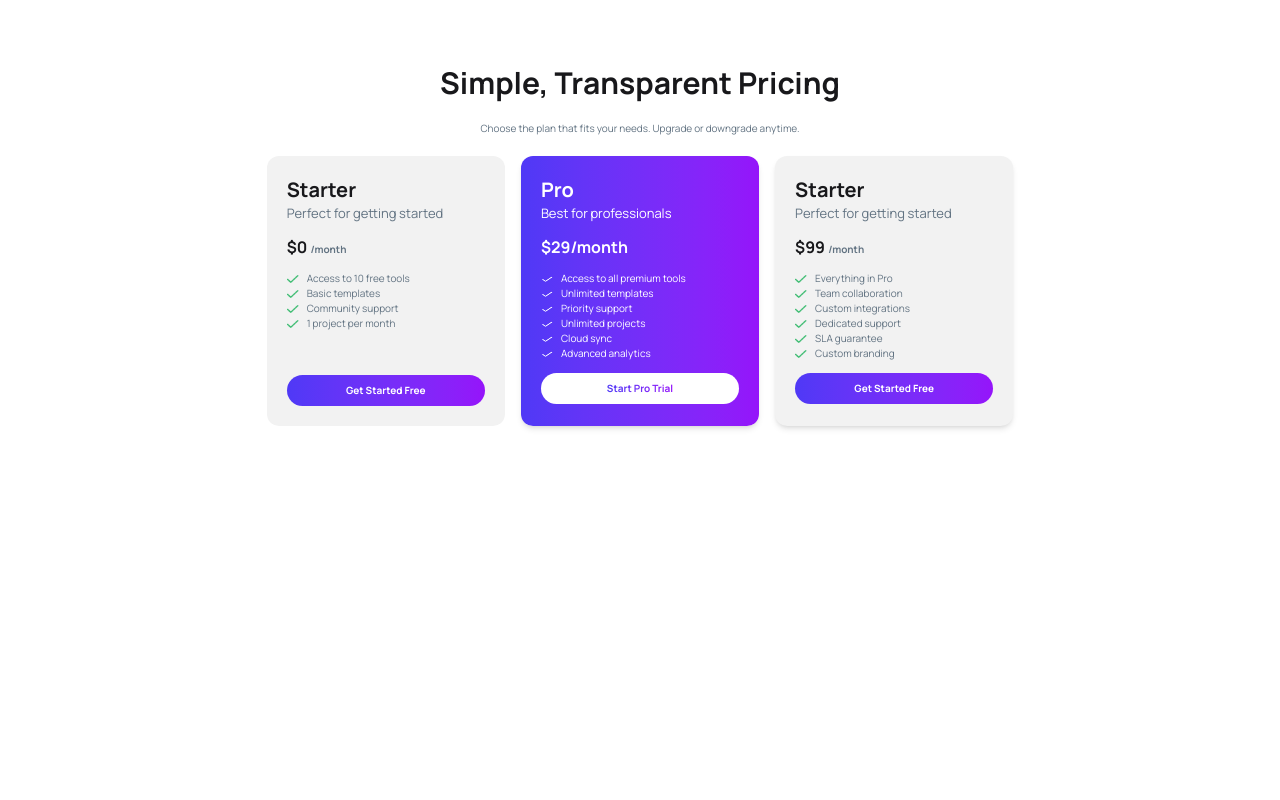
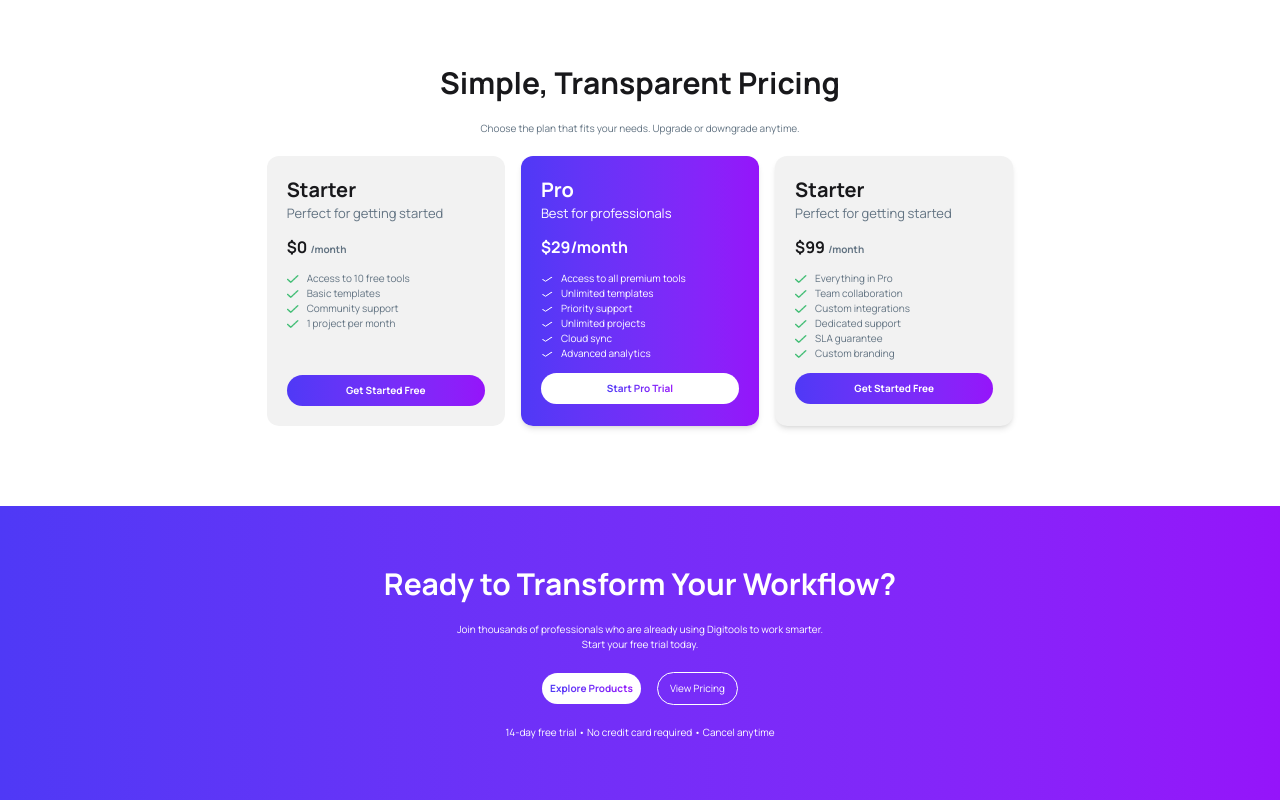
Before and after one commit to samsunnaharsrity/Assignment-6, a React (Vite) app: page / in a window 1280 px wide. Shown: the part 2371-3171 px from the top of the page. Before the commit the page ends 2877 px from the top, so only its background shows below. Built offline with nearby package versions, Linux system fonts and the light colour scheme.

Commit message:
workflow section done

```diff
--- a/src/App.jsx
+++ b/src/App.jsx
@@ -9,6 +9,7 @@ import PricingSec from './assets/components/pricingSec/pricingSec'
 import Product from './assets/products/product'
 import ProductCarts from './assets/components/productCarts/productCarts'
 import Cart from './assets/components/cart/cart'
+import WorkFlow from './assets/components/workFlow/workFlow'
 
 
 const getData = async () =>{
@@ -45,6 +46,7 @@ console.log(carts);
 
 <StartSteps></StartSteps>
 <PricingSec></PricingSec>
+<WorkFlow></WorkFlow>
 
 
     </>
--- /dev/null
+++ b/src/assets/components/workFlow/workFlow.jsx
@@ -0,0 +1,27 @@
+import React from 'react';
+
+const WorkFlow = () => {
+    return (
+        <div>
+            <div className='text-center bg-gradient-to-r from-[#4F39F6] to-[#9514FA] text-white space-y-5 p-15'>
+                <div>
+                    <h2 className='font-bold text-3xl '>Ready to Transform Your Workflow?</h2>
+                </div>
+                <div>
+                    <p className='text-[10px] '>Join thousands of professionals who are already using Digitools to work smarter.
+                       <br /> Start your free trial today.</p>
+                </div>
+                <div className='space-x-4'>
+                    <button className='bg-white rounded-full p-2 font-bold text-[10px] '>
+                        <span className=' bg-gradient-to-r from-[#4F39F6] to-[#9514FA] bg-clip-text text-transparent '>Explore Products</span></button>
+                    <button className='border border-white text-[10px] rounded-full py-2 px-3'>View Pricing</button>
+                </div>
+                <div>
+                    <p className='text-[10px] '>14-day free trial • No credit card required • Cancel anytime</p>
+                </div>
+            </div>
+        </div>
+    );
+}
+
+export default WorkFlow;
```
